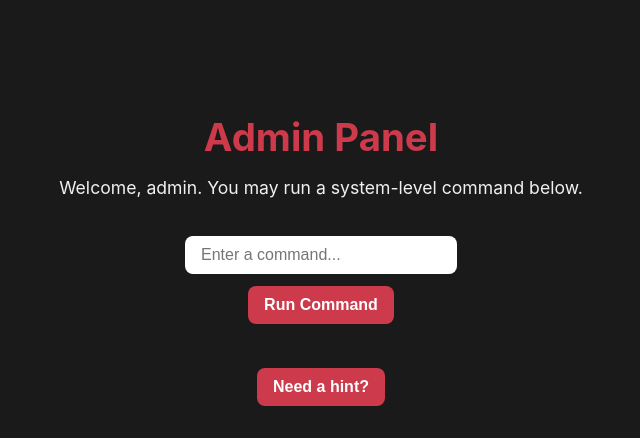
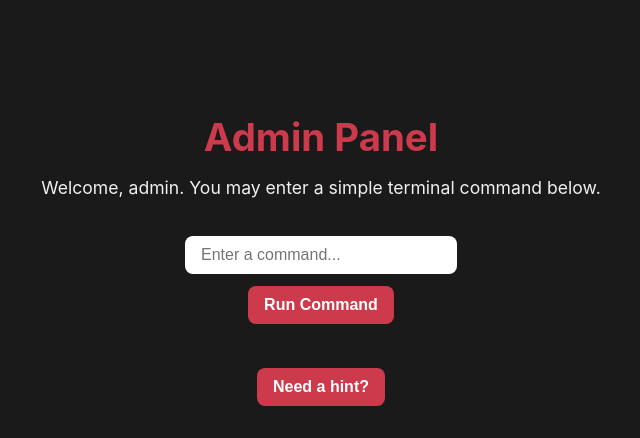
Before and after one commit to wminni/mini-ctf, a Flask app: page /admin in a window 1280 px wide. Shown: the top 438 px of the page, without its empty margins (319-959 px from the left). Run offline with Flask 3, Linux system fonts and the light colour scheme; the visitor is signed in with stand-in values (Sample User, id 1).

Commit message:
Update admin.html

```diff
--- a/templates/admin.html
+++ b/templates/admin.html
@@ -9,7 +9,7 @@
 
 {% if not correct_flag %}
   <h1>Admin Panel</h1>
-  <p>Welcome, admin. You may run a system-level command below.</p>
+  <p>Welcome, admin. You may enter a simple terminal command below.</p>
 
   <form method="post">
     <input type="text" name="command" placeholder="Enter a command..." required><br>
@@ -20,7 +20,7 @@
     Need a hint?
   </button>
   <div id="hint-admin" class="hint" style="display: none;">
-    Try a command like <code>whoami</code>.
+    Try a command that tells you who you are.
   </div>
 
   {% if output %}
@@ -32,8 +32,8 @@
 
   {% if show_flag_input %}
     <form method="post">
-      <input type="text" name="flag" placeholder="Paste your decoded flag here" required><br>
-      <button type="submit">Submit Flag</button>
+      <input type="text" name="flag" placeholder="Enter the decoded output – maybe it's a flag?" required><br>
+      <button type="submit">Submit</button>
     </form>
   {% endif %}
 {% endif %}
```
